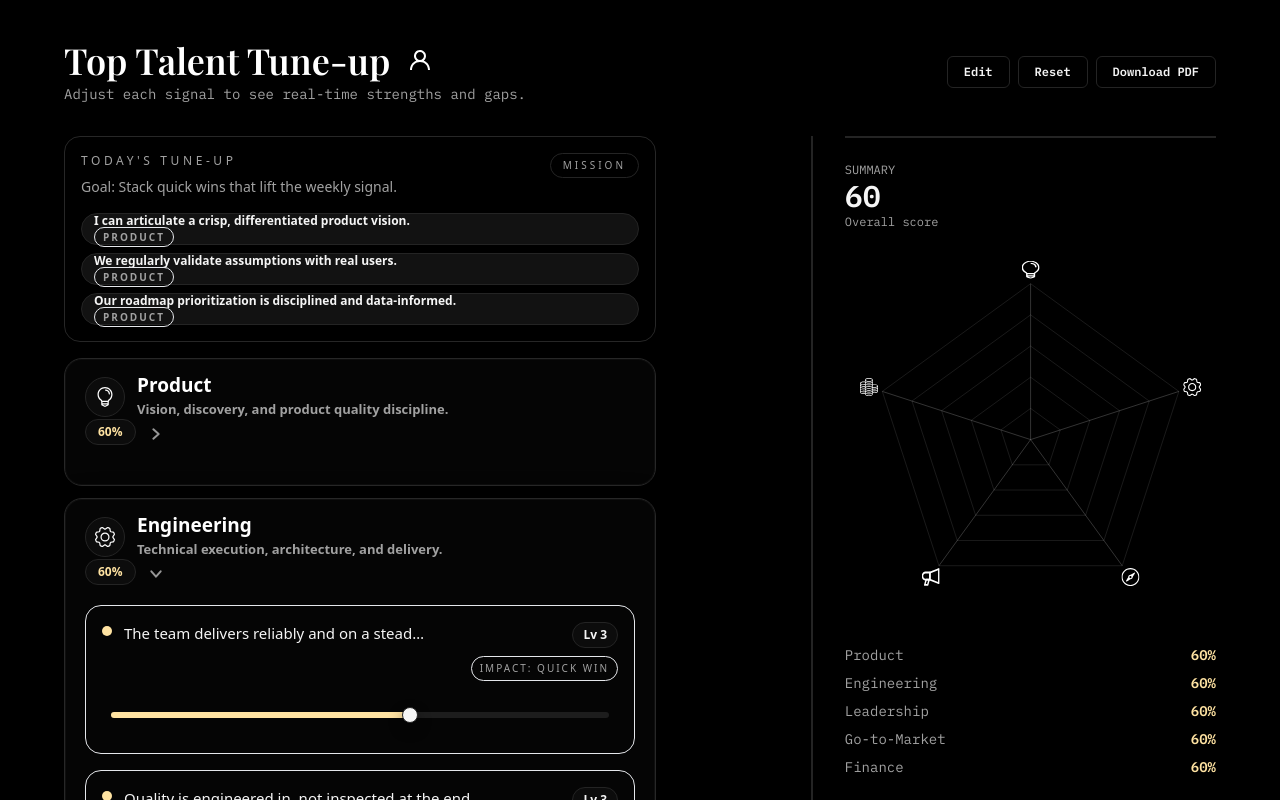
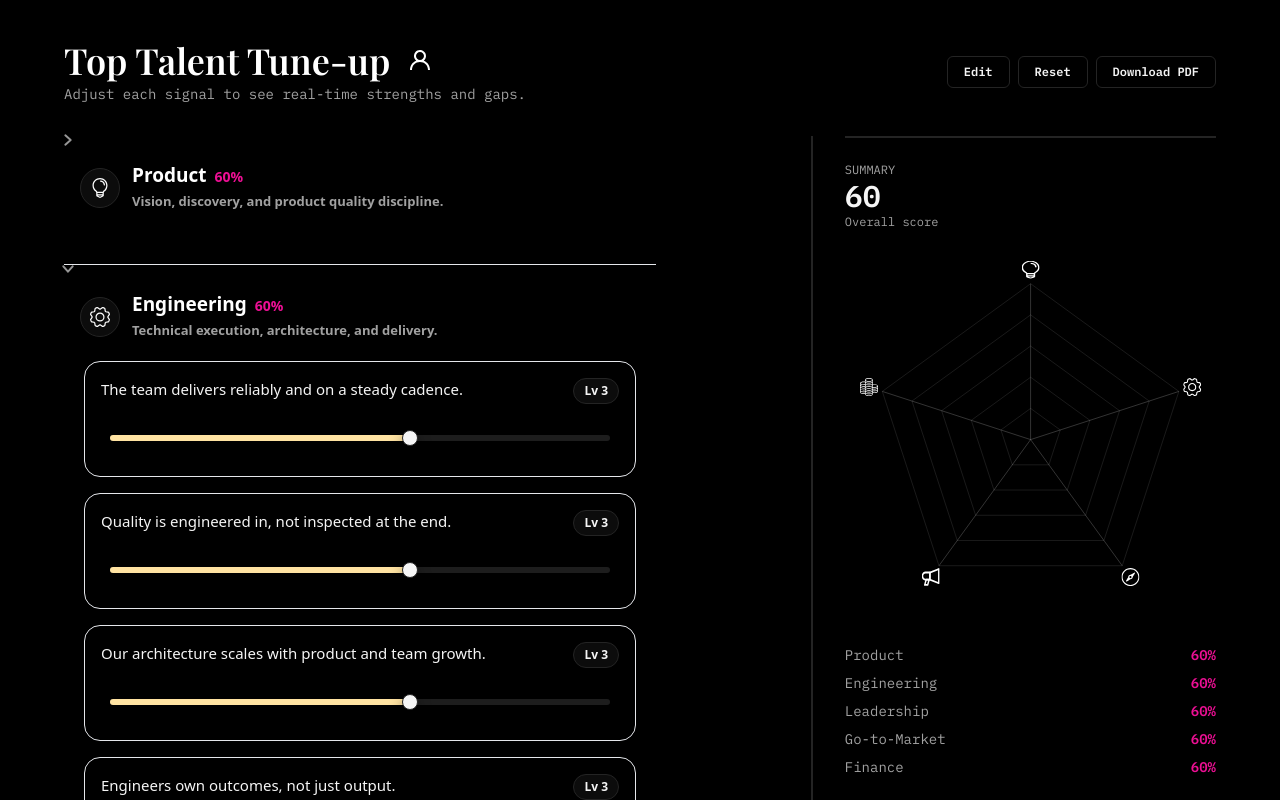
Before and after one commit to rickdavis50/talent, a React (Vite) app: page / in a window 1280 px wide. Both pictures are taken after a click on the button "Skip for now". Shown: the top 800 px of the page. Built offline with nearby package versions, Linux system fonts and the light colour scheme.

Commit message:
UI: refine left panel layout

```diff
--- a/src/App.tsx
+++ b/src/App.tsx
@@ -216,7 +216,7 @@ const App = () => {
     [summary.categoryScores]
   );
   const scoreTone = (score: number) =>
-    score <= 59 ? 'text-[var(--color-danger)]' : 'text-[var(--color-accent)]';
+    score < 80 ? 'text-[var(--color-danger)]' : 'text-[var(--color-accent)]';
 
   useEffect(() => {
     const params = new URLSearchParams(window.location.search);
@@ -314,16 +314,6 @@ const App = () => {
     return categories.map((category) => resolveCategoryTitle(category.id, category.name));
   }, [state.categoryLabels, titleOptions]);
 
-  const recommendedActions = useMemo(() => {
-    const firstCategoryId = categoryOrder[0];
-    const category = firstCategoryId ? categoryMap.get(firstCategoryId) : undefined;
-    if (!category) return [];
-    return category.questions.slice(0, 3).map((question) => ({
-      id: question.id,
-      label: getLabel(question.id, question.label, state.labels),
-      categoryTitle: resolveCategoryTitle(category.id, category.name),
-    }));
-  }, [categoryOrder, categoryMap, state.labels, state.categoryLabels, titleOptions]);
 
   if (state.step === 'welcome') {
     return (
@@ -412,49 +402,8 @@ const App = () => {
 
         <div className="grid gap-8 lg:grid-cols-[1.3fr_0.7fr] lg:gap-0">
           <div className="order-2 lg:order-1 lg:border-r-2 lg:border-[var(--color-border)] lg:pr-8">
-            <div className="w-full max-w-[600px] space-y-4 font-sans lg:pr-2">
-              <div className="rounded-2xl border border-[#272727] bg-[var(--color-panel)]/70 p-4 shadow-[0_18px_40px_rgba(0,0,0,0.25)]">
-                <div className="flex items-start justify-between gap-4">
-                  <div>
-                    <div className="text-xs uppercase tracking-[0.3em] text-[var(--color-muted)]">
-                      Today&apos;s Tune-Up
-                    </div>
-                    <div className="mt-2 text-sm text-[var(--color-muted)]">
-                      Goal: Stack quick wins that lift the weekly signal.
-                    </div>
-                  </div>
-                  <div className="rounded-full border border-[var(--color-border)] px-3 py-1 text-[10px] uppercase tracking-[0.3em] text-[var(--color-muted)]">
-                    Mission
-                  </div>
-                </div>
-                <div className="mt-4 grid gap-2">
-                  {recommendedActions.map((action) => (
-                    <AppButton
-                      key={action.id}
-                      type="button"
-                      variant="secondary"
-                      size="sm"
-                      className="w-full justify-between rounded-xl border border-[var(--color-border)] bg-[var(--color-panel-strong)]/70 px-3 py-2 text-left text-xs font-medium"
-                      onClick={() => {
-                        const target = document.getElementById(action.id);
-                        if (target) {
-                          target.scrollIntoView({ behavior: 'smooth', block: 'center' });
-                          if ('focus' in target) {
-                            (target as HTMLElement).focus();
-                          }
-                        }
-                      }}
-                    >
-                      <span className="block truncate">{action.label}</span>
-                      <span className="rounded-full border border-[var(--color-border)]/70 px-2 py-0.5 text-[10px] uppercase tracking-[0.2em] text-[var(--color-muted)]">
-                        {action.categoryTitle}
-                      </span>
-                    </AppButton>
-                  ))}
-                </div>
-              </div>
-
-              <div className="grid gap-3">
+            <div className="w-full max-w-[600px] font-sans lg:pr-2">
+              <div className="grid divide-y divide-[var(--color-border)]/60">
                 {categoryOrder.map((id) => {
                   const category = categoryMap.get(id);
                   if (!category) return null;
@@ -486,7 +435,7 @@ const App = () => {
                       disabledOptions={disabledOptions}
                       iconSrc={iconSrc}
                     >
-                      {category.questions.map((question, questionIndex) => (
+                      {category.questions.map((question) => (
                         <SliderRow
                           key={question.id}
                           id={question.id}
@@ -500,7 +449,6 @@ const App = () => {
                           onLabelChange={(value) =>
                             dispatch({ type: 'SET_LABEL', payload: { id: question.id, value } })
                           }
-                          index={questionIndex}
                         />
                       ))}
                     </CategoryAccordion>
--- a/src/components/CategoryAccordion.tsx
+++ b/src/components/CategoryAccordion.tsx
@@ -44,22 +44,26 @@ const CategoryAccordion: React.FC<CategoryAccordionProps> = ({
 }) => {
   return (
     <div
-      className={`group rounded-[18px] border border-[#272727] bg-[#050505] transition-all duration-300 ${
-        open
-          ? 'shadow-[inset_0_0_0_1px_rgba(255,255,255,0.04),0_18px_40px_rgba(0,0,0,0.35)]'
-          : 'shadow-[inset_0_0_0_1px_rgba(255,255,255,0.03),0_10px_30px_rgba(0,0,0,0.2)]'
-      } hover:border-[var(--color-accent)]/40`}
+      className="group relative py-3 transition-all duration-300"
       onDragOver={onDragOver ? (event) => onDragOver(event, id) : undefined}
       onDrop={onDrop ? (event) => {
         event.preventDefault();
         onDrop(id);
       } : undefined}
     >
+      <img
+        src={carrot}
+        alt=""
+        className={`absolute left-0 top-0 h-4 w-4 -translate-x-1 -translate-y-1 opacity-70 transition-transform ${
+          open ? 'rotate-90' : 'rotate-0'
+        }`}
+        aria-hidden="true"
+      />
       <AppButton
         type="button"
         variant="ghost"
         onClick={onToggle}
-        className="grid h-auto min-h-[80px] w-full grid-cols-[1fr_auto] items-start gap-4 rounded-[18px] px-5 py-4 text-left transition"
+        className="grid h-auto min-h-[80px] w-full grid-cols-[1fr] items-start gap-3 px-4 py-3 text-left transition"
         aria-expanded={open}
         aria-controls={`${id}-panel`}
         id={`${id}-header`}
@@ -111,8 +115,9 @@ const CategoryAccordion: React.FC<CategoryAccordionProps> = ({
                     ))}
                   </select>
                 ) : (
-                  <div className="text-[19px] font-semibold text-[var(--color-heading)]">
-                    {title}
+                  <div className="flex flex-wrap items-baseline gap-2">
+                    <span className="text-[19px] font-semibold text-[var(--color-heading)]">{title}</span>
+                    <span className={`text-sm font-semibold ${scoreTone}`}>{score}%</span>
                   </div>
                 )}
                 {!editMode ? (
@@ -132,21 +137,6 @@ const CategoryAccordion: React.FC<CategoryAccordionProps> = ({
             />
           ) : null}
         </div>
-        <div className="flex items-center gap-3">
-          <div
-            className={`rounded-full border border-[var(--color-border)] bg-[var(--color-panel)] px-3 py-1 text-xs font-semibold ${scoreTone}`}
-          >
-            {score}%
-          </div>
-          <img
-            src={carrot}
-            alt=""
-            className={`mt-1 h-4 w-4 shrink-0 opacity-70 transition-transform ${
-              open ? 'rotate-90' : 'rotate-0'
-            }`}
-            aria-hidden="true"
-          />
-        </div>
       </AppButton>
       <div
         id={`${id}-panel`}
--- a/src/components/SliderRow.tsx
+++ b/src/components/SliderRow.tsx
@@ -10,7 +10,6 @@ type SliderRowProps = {
   onChange: (value: number) => void;
   editMode: boolean;
   onLabelChange: (value: string) => void;
-  index: number;
 };
 
 const SliderRow: React.FC<SliderRowProps> = ({
@@ -20,24 +19,11 @@ const SliderRow: React.FC<SliderRowProps> = ({
   onChange,
   editMode,
   onLabelChange,
-  index,
 }) => {
-  const status =
-    value >= 5 ? 'completed' : value > 0 ? 'in-progress' : 'locked';
-  const statusStyles = {
-    locked: 'bg-[var(--color-border)]',
-    'in-progress': 'bg-[var(--color-accent)]',
-    completed: 'bg-[var(--color-accent-2)]',
-  } as const;
-  const impactTags = ['Impact: Quick win', 'Impact: Momentum', 'Impact: Leverage'];
-  const impactTag = index % 2 === 0 ? impactTags[index % impactTags.length] : null;
-
   return (
     <div className="group rounded-2xl border border-[var(--color-border)]/60 bg-[var(--color-panel)]/40 px-4 py-4 transition hover:border-[var(--color-accent)]/40">
       <div className="flex items-start justify-between gap-4">
         <div className="flex min-w-0 items-start gap-3">
-          <span className={`mt-1 h-2.5 w-2.5 shrink-0 rounded-full ${statusStyles[status]}`} aria-hidden="true" />
-          <span className="sr-only">Status: {status.replace('-', ' ')}</span>
           <div className="min-w-0 flex-1">
             {editMode ? (
               <input
@@ -62,11 +48,6 @@ const SliderRow: React.FC<SliderRowProps> = ({
           <span className="rounded-full border border-[var(--color-border)] bg-[var(--color-panel)] px-2.5 py-1 text-xs font-semibold text-[var(--color-text)] transition-transform duration-200 group-focus-within:scale-105 group-hover:scale-105">
             Lv {value}
           </span>
-          {impactTag ? (
-            <span className="rounded-full border border-[var(--color-border)]/70 px-2 py-1 text-[10px] uppercase tracking-[0.2em] text-[var(--color-muted)]">
-              {impactTag}
-            </span>
-          ) : null}
         </div>
       </div>
 
```
